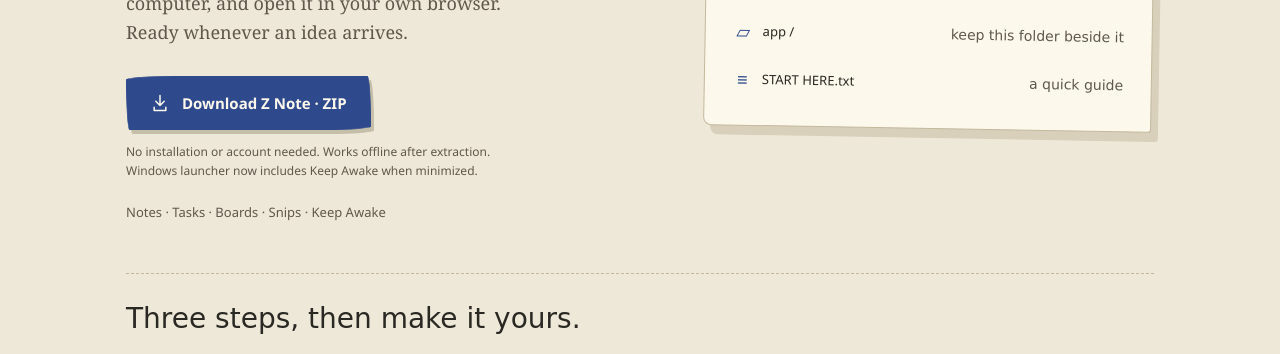
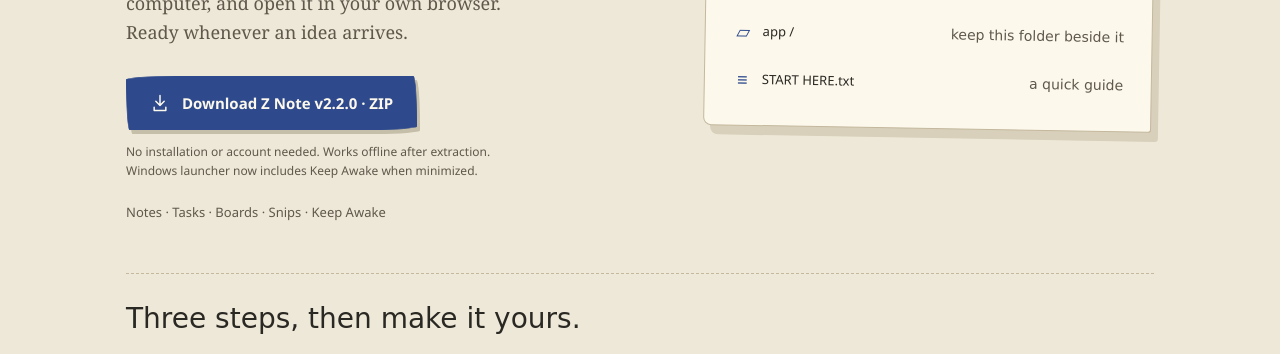
Before and after one commit to Zwe-e-e/z-note, a plain HTML site: page index.html in a window 1280 px wide. Shown: the part 440-794 px from the top of the page. Drawn offline with Linux system fonts and the light colour scheme.

Commit message:
Release Z Note v2.2.0
Record the app version and release notes for Windows background Keep Awake, first-run folder setup, and source-folder display. Include version and changelog in the portable ZIP and label the public download.

```diff
--- a/index.html
+++ b/index.html
@@ -70,7 +70,7 @@
           <p class="lead">Download the Z Note folder, save it on your computer, and open it in your own browser. Ready whenever an idea arrives.</p>
           <a class="download" href="downloads/Z-Note-Portable.zip" download="Z-Note-Portable.zip">
             <svg width="20" height="20" viewBox="0 0 24 24" fill="none" stroke="currentColor" stroke-width="1.8" stroke-linecap="round" stroke-linejoin="round" aria-hidden="true"><path d="M12 3v12m-5-5 5 5 5-5M5 17v4h14v-4"/></svg>
-            Download Z Note · ZIP
+            Download Z Note v2.2.0 · ZIP
           </a>
           <p class="download-note">No installation or account needed. Works offline after extraction.<br>Windows launcher now includes Keep Awake when minimized.</p>
           <p class="features">Notes · Tasks · Boards · Snips · Keep Awake</p>
```
Also changed, not shown: START HERE.txt, VERSION.txt (added), 4 other files.
